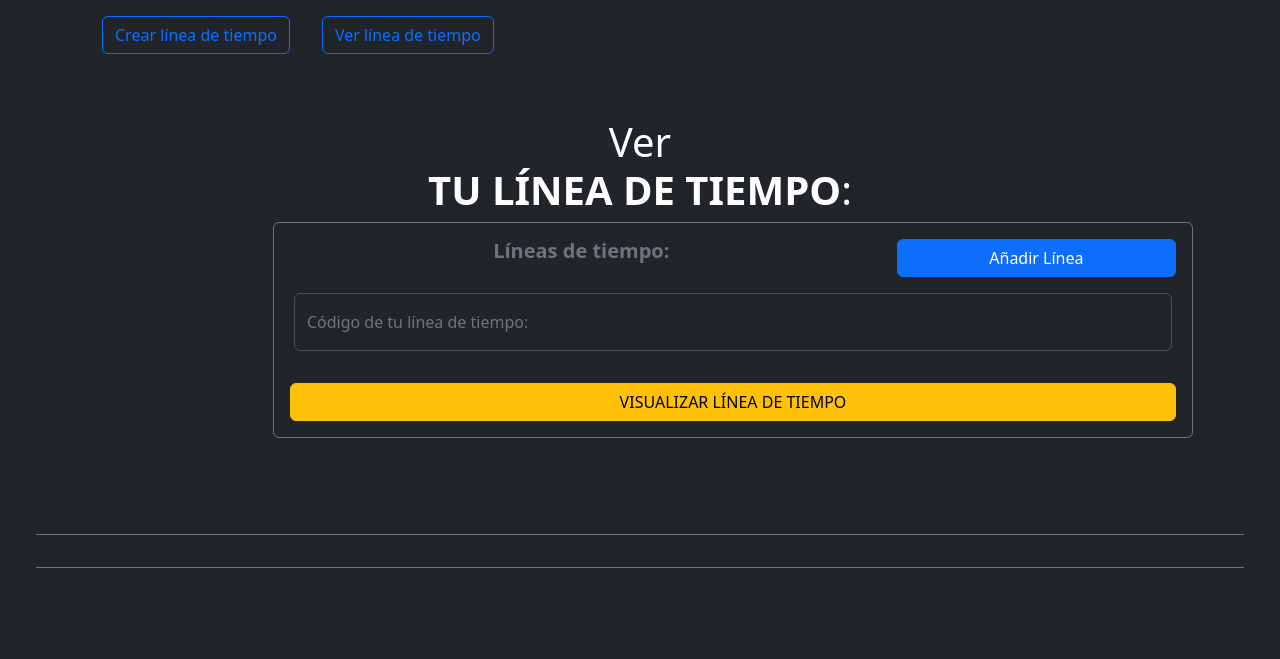
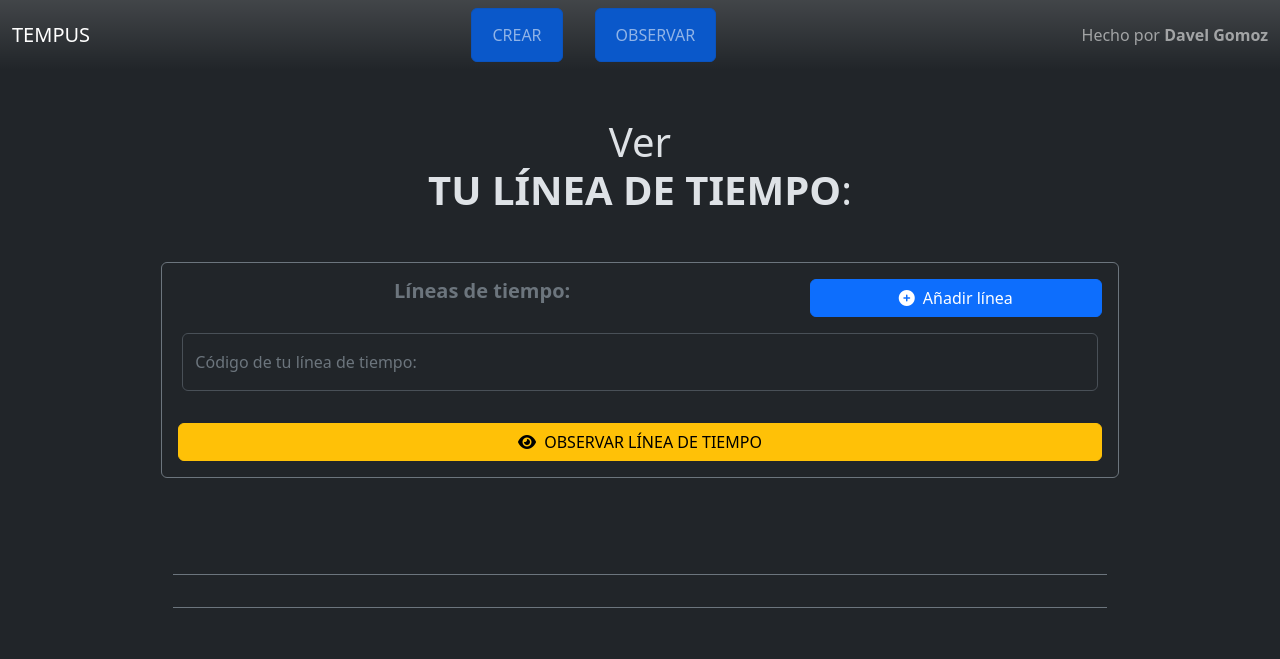
Before and after one commit to Davel99/timeline-app-v1, a website built with webpack: page app/ver-linea-de-tiempo.html in a window 1280 px wide. Built offline with nearby package versions, Linux system fonts and the light colour scheme.

Commit message:
Improved user interface

```diff
--- a/app/ver-linea-de-tiempo.html
+++ b/app/ver-linea-de-tiempo.html
@@ -5,6 +5,9 @@
     <meta charset="UTF-8">
     <meta name="viewport" content="width=device-width, initial-scale=1.0">
     <title>Prueba de calendario</title>
+    <link rel="stylesheet" href="https://cdnjs.cloudflare.com/ajax/libs/font-awesome/6.4.2/css/all.min.css"
+        integrity="sha512-z3gLpd7yknf1YoNbCzqRKc4qyor8gaKU1qmn+CShxbuBusANI9QpRohGBreCFkKxLhei6S9CQXFEbbKuqLg0DA=="
+        crossorigin="anonymous" referrerpolicy="no-referrer" />
     <link href="https://cdn.jsdelivr.net/npm/bootstrap@5.3.2/dist/css/bootstrap.min.css" rel="stylesheet"
         integrity="sha384-T3c6CoIi6uLrA9TneNEoa7RxnatzjcDSCmG1MXxSR1GAsXEV/Dwwykc2MPK8M2HN" crossorigin="anonymous">
     <link rel="stylesheet" href="main.css">
@@ -16,22 +19,43 @@
 </head>
 
 <body class="bg-dark" data-bs-theme="dark">
-    <header class="container p-3 d-flex">
-        <a href="/crear-linea.html" class="btn btn-outline-primary mx-3">
-            Crear línea de tiempo
-        </a>
-        <a href="/ver-linea-de-tiempo.html" class="btn btn-outline-primary mx-3">
-            Ver línea de tiempo
-        </a>
+    <header>
+        <nav class="navbar navbar-expand-lg navbar-dark bg-dark bg-gradient">
+            <div class="container-fluid">
+                <a class="navbar-brand letras-brand" href="./index.html">TEMPUS</a>
+                <button class="navbar-toggler" type="button" data-bs-toggle="collapse" data-bs-target="#navbarText"
+                    aria-controls="navbarText" aria-expanded="false" aria-label="Toggle navigation">
+                    <span class="navbar-toggler-icon"></span>
+                </button>
+                <div class="collapse navbar-collapse" id="navbarText">
+                    <ul class="navbar-nav mx-auto">
+                        <li class="nav-item active btn btn-primary mx-3">
+                            <a class="nav-link" href="./crear-linea-de-tiempo.html">CREAR</a>
+                        </li>
+                        <li class="nav-item active btn btn-primary mx-3">
+                            <a class="nav-link" href="./ver-linea-de-tiempo.html">OBSERVAR</a>
+                        </li>
+                    </ul>
+                    <span class="navbar-text letras-navbar-text">
+                        Hecho por <b>Davel Gomoz</b>
+                    </span>
+                </div>
+            </div>
+        </nav>
     </header>
-    <main class="bg-dark text-white">
+    <main class="container d-flex">
+        <div class="mx-auto">
+
+
             <div class="container py-5 text-center">
+                <div class="w-100 title mb-5">
                     <h1>
                         Ver
                         <br>
                         <span class="text-uppercase fw-semibold">tu línea de tiempo</span>:
                     </h1>
-            <section id="createCalendar" class="container">
+                </div>
+                <section id="createCalendar" class="w-100">
                     <div class="row justify-content-center">
                         <div class="col col-lg-2"></div>
                         <div class="col-md-auto border border-secondary rounded p-3 text-secondary">
@@ -40,13 +64,17 @@
                                     <span class="h5 fw-semibold">Líneas de tiempo:</span>
                                 </div>
                                 <div class="col-md-4">
-                                <button class="btn btn-primary w-100" id="addTimelineBTN">Añadir Línea</button>
+                                    <button class="btn btn-primary w-100" id="addTimelineBTN">
+                                        <i class="fa-solid fa-circle-plus"></i>
+                                        <span class="ms-1">Añadir línea</span>
+                                    </button>
                                 </div>
                                 <section id="timelinesCodes" class="p-3">
                                 </section>
                                 <div class="container">
                                     <button class="btn btn-warning w-100" id="generateTimelineBTN">
-                                    VISUALIZAR LÍNEA DE TIEMPO
+                                        <i class="fa-solid fa-eye"></i>
+                                        <span class="ms-1">OBSERVAR LÍNEA DE TIEMPO</span>
                                     </button>
                                 </div>
                             </div>
@@ -60,6 +88,8 @@
                 <section class="row border-start border-white overflow-x-scroll" id="eventsArea">
                 </section>
             </section>
+
+        </div>
     </main>
     <script src="main.js"></script>
 </body>
```
Lines whose indentation alone changed are shown as unchanged.
